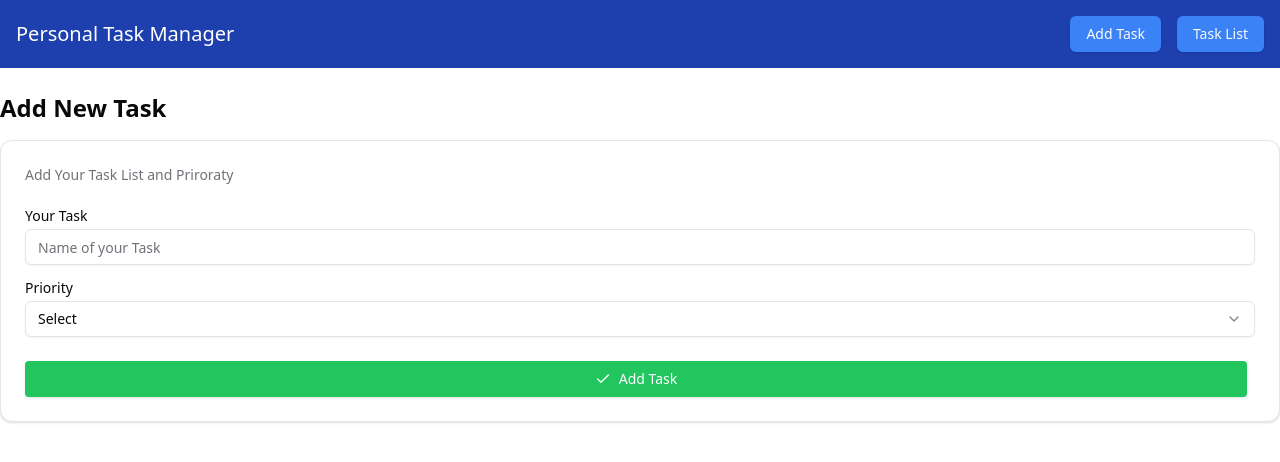
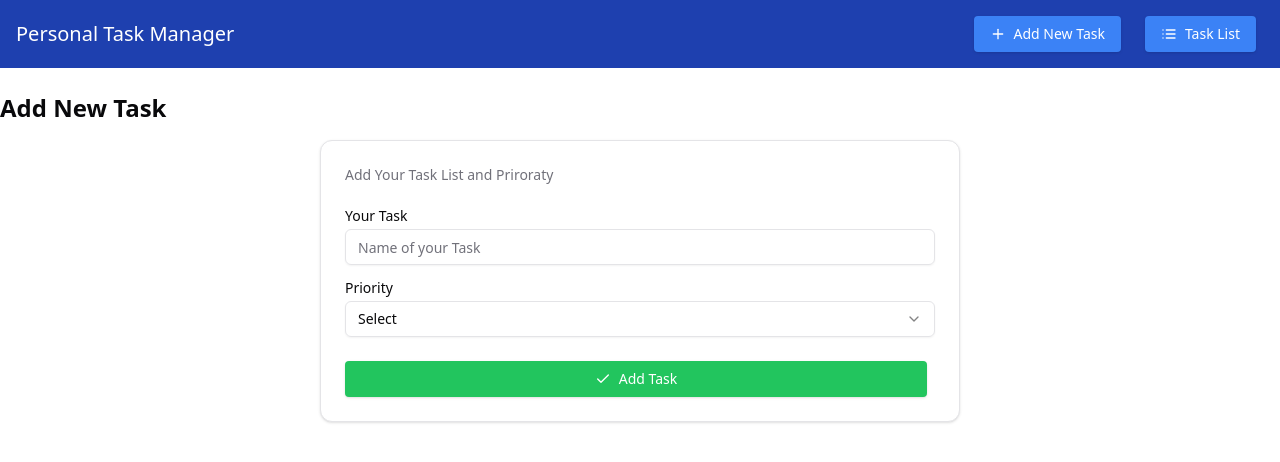
Before and after one commit to Madushan404/Task-Manager, a React (Vite) app: page /add-task in a window 1280 px wide. Shown: the top 462 px of the page. Built offline with nearby package versions, Linux system fonts and the light colour scheme.

Commit message:
use icon button and modify add form

```diff
--- a/package.json
+++ b/package.json
@@ -22,6 +22,7 @@
         "react": "^18.3.1",
         "react-dom": "^18.3.1",
         "react-hook-form": "^7.54.2",
+        "react-icons": "^5.4.0",
         "react-router-dom": "^7.1.3",
         "tailwind-merge": "^2.6.0",
         "tailwindcss-animate": "^1.0.7",
--- a/src/components/layout.tsx
+++ b/src/components/layout.tsx
@@ -1,5 +1,6 @@
 import { Link, Outlet } from "react-router-dom"
 import { Button } from "./ui/button"
+import { List, Plus } from "lucide-react"
 
 const Layout = () => {
     return (
@@ -10,13 +11,16 @@ const Layout = () => {
                         Personal Task Manager
                     </h1>
                     <div className="ml-auto flex gap-4">
-                        <Button className="bg-blue-500 hover:bg-blue-700  ml-auto flex gap-4 ">
+                        <Button className="mr-2  py-1 bg-blue-500  text-white rounded  hover:bg-blue-700">
+                        <Plus/>
                         <Link to="/add-task" >
-                         Add Task
+
+                         Add New Task
                         </Link>
                         </Button>
 
-                        <Button className="bg-blue-500 hover:bg-blue-700  ml-auto flex gap-4 ">
+                        <Button className="mr-2  py-1 bg-blue-500  text-white rounded  hover:bg-blue-700">
+                        <List/>
                         <Link  to="/task-page">
                          Task List
                         </Link>
--- a/src/components/task-form.tsx
+++ b/src/components/task-form.tsx
@@ -13,18 +13,18 @@ import {
 } from "@/components/ui/select"
 
 
-import { BellRing, Check } from "lucide-react"
+import {  Check } from "lucide-react"
 
-import { cn } from "@/lib/utils"
+
 import {
   Card,
   CardContent,
   CardDescription,
   CardFooter,
   CardHeader,
-  CardTitle,
+
 } from "@/components/ui/card"
-import { Switch } from "@/components/ui/switch"
+
 
 
 
@@ -48,17 +48,23 @@ const notifications = [
 interface TaskFormProps {
     taskName: string
     setTaskName: React.Dispatch<React.SetStateAction<string>>
+    setTaskType: React.Dispatch<React.SetStateAction<string>>
     handleSubmit: (e: React.FormEvent) => void
     taskToEdit?:TaskType;
+    taskToType?:TaskType;
+    taskType:string
 }
 
 
 
 const TaskForm: React.FC<TaskFormProps> = ({
     taskName,
+    taskType,
     setTaskName,
     handleSubmit,
-    taskToEdit
+    setTaskType,
+    taskToEdit,
+    taskToType
 }) => {
 
     useEffect(() => {
@@ -67,43 +73,50 @@ const TaskForm: React.FC<TaskFormProps> = ({
         }
     }, [taskToEdit, setTaskName]);
 
+    useEffect(() => {
+        if (taskToType) {
+            setTaskType(taskToType?.type); // Populate the input with the task's name when editing
+        }
+    }, [taskToEdit, setTaskName]);
+
 
 
     return (
 
+        <div  className="w-1/2 justify-center items-center mx-auto max-w-200">
         <Card>
   <CardHeader>
     <CardDescription>Add Your Task List and Priroraty</CardDescription>
   </CardHeader>
   <CardContent>
-  <form>
+  <form className="flex gap-3 " onSubmit={handleSubmit} id="taskForm">
           <div className="grid w-full items-center gap-4">
             <div className="flex flex-col space-y-1.5">
               <Label htmlFor="name">Your Task</Label>
-              <Input id="name" placeholder="Name of your Task" />
+              <Input id="name" required placeholder="Name of your Task" value={taskName} onChange={(e) => setTaskName(e.target.value)}/>
             </div>
             <div className="flex flex-col space-y-1.5">
               <Label htmlFor="framework">Priority</Label>
-              <Select>
+              <Select value={taskType} required onValueChange={setTaskType}>
                 <SelectTrigger id="framework">
                   <SelectValue placeholder="Select" />
                 </SelectTrigger>
                 <SelectContent position="popper">
-                  <SelectItem value="high">High</SelectItem>
-                  <SelectItem value="medium">Medium</SelectItem>
-                  <SelectItem value="low">Low</SelectItem>
+                  <SelectItem value="High">High</SelectItem>
+                  <SelectItem value="Medium">Medium</SelectItem>
+                  <SelectItem value="Low">Low</SelectItem>
                 </SelectContent>
               </Select>
             </div>
           </div>
-        </form>
+    </form>
   </CardContent>
   <CardFooter>
-    <Button className="w-full mr-2 bg-green-500 text-white py-1 px-3 rounded hover:bg-green-800"  > <Check />Add Task</Button>
+    <Button className="w-full mr-2 bg-green-500 text-white py-1 px-3 rounded hover:bg-green-800" id="taskForm" type="submit" onClick={() => document.getElementById("taskForm")?.requestSubmit()} > <Check />Add Task</Button>
   </CardFooter>
 </Card>
 
-
+</div>
 
 
 
--- a/src/components/task-list.tsx
+++ b/src/components/task-list.tsx
@@ -1,17 +1,8 @@
 import { TaskType } from "../types/task";
-import {
-    Dialog,
-    DialogContent,
-    DialogDescription,
-    DialogHeader,
-    DialogTitle,
-    DialogTrigger,
-  } from "@/components/ui/dialog"
 
   import {
     Table,
     TableBody,
-    TableCaption,
     TableCell,
     TableHead,
     TableHeader,
@@ -19,6 +10,7 @@ import {
   } from "@/components/ui/table"
 
 import { Button } from "@/components/ui/button"
+import { Edit, Plus, Trash } from "lucide-react";
 
 interface TaskListProps {
     tasks: TaskType[];
@@ -34,58 +26,73 @@ const TaskList: React.FC<TaskListProps> = ({
     setTaskToEdit,
 }) => {
     return (
-        <div>
+      <div className="w-full p-4 bg-white shadow-md rounded-lg">
       {tasks.length === 0 ? (
-                <p>No tasks yet. Add some tasks!</p>
+        <p className="text-gray-500 text-center py-4">No tasks yet. Add some tasks!</p>
       ) : (
-                <div className="mx-auto bg-[#E8F9FF]">
 
-                    <Table>
+
+        <div className="overflow-x-auto">
+           <Table className="w-full border border-gray-200 rounded-lg">
+
+            <TableHeader className="bg-gray-200 text-gray-700">
+              <TableRow>
+                <TableHead className="text-center p-4">To Do Task</TableHead>
+                <TableHead className="text-center p-4">Priority</TableHead>
+                <TableHead className="text-center p-4">Status</TableHead>
+                <TableHead className="text-center p-4">Actions</TableHead>
+              </TableRow>
+            </TableHeader>
+
+
+            <TableBody>
               {tasks.map((task) => (
                 <TableRow
                   key={task.id}
-                                className="mb-2 p-3 border-0.5 rounded shadow-md" >
-
-                                <span
-                                    className={`mr-2 ${
-                                        task.status === "completed" ? "line-through" : ""
-                                    }`}
+                  className="odd:bg-gray-100 even:bg-white transition duration-200 hover:bg-gray-50"
                 >
+                  <TableCell className="p-4">
+                    <span className={task.status === "completed" ? "line-through text-gray-500" : ""}>
                       {task.name}
                     </span>
+                  </TableCell>
 
-                                <div className="flex justify-end items-center gap-2">
+                  <TableCell className="p-4">
+                    <span className="capitalize">{task.type}</span>
+                  </TableCell>
+
+                  <TableCell className="text-center">
                     <Button
-                                        className="mr-2 bg-green-500 text-white py-1 px-3 rounded hover:bg-green-800"
+                      className="bg-green-500 text-white rounded hover:bg-green-800 "
                       onClick={() =>
-                                            updateStatus(
-                                                task.id,
-                                                task.status === "completed"
-                                                    ? "pending"
-                                                    : "completed"
-                                            )
+                        updateStatus(task.id, task.status === "completed" ? "pending" : "completed")
                       }
                     >
-                                        {task.status === "completed"
-                                            ? "Mark as Pending"
-                                            : "Mark as Completed"}
+                      {task.status === "completed" ? "Mark as Pending" : "Mark as Completed"}
                     </Button>
+                  </TableCell>
+
+                  <TableCell className="text-center">
                     <Button
-                                        className="mr-2 bg-yellow-500 text-white py-1 px-3 rounded hover:bg-yellow-700"
+                      className="mr-2  py-1  text-green-400 rounded "
+                      variant="link"
                       onClick={() => setTaskToEdit(task)}
                     >
-                                        Edit
+                      <Edit/>
                     </Button>
 
                     <Button
-                                        className="bg-red-500 text-white py-1 px-3 rounded hover:bg-red-700"
+                      className=" py-1  text-red-400 rounded "
+                      variant="link"
                       onClick={() => deleteTask(task.id)}
                     >
-                                        Delete
+                       <Trash/>
+
                     </Button>
-                                </div>
+                  </TableCell>
                 </TableRow>
               ))}
+            </TableBody>
           </Table>
         </div>
       )}
--- a/src/pages/add-task.tsx
+++ b/src/pages/add-task.tsx
@@ -5,6 +5,7 @@ import TaskForm from "../components/task-form"
 
 const AddTask = () => {
     const [taskName, setTaskName] = useState<string>("")
+    const [taskType, setTaskType] =useState<string>("")
     const navigate = useNavigate()
 
     const handleSubmit = (e: React.FormEvent) => {
@@ -13,7 +14,8 @@ const AddTask = () => {
         const newTask: TaskType = {
             id: Date.now().toString(),
             name: taskName,
-            status: "pending"
+            status: "pending",
+            type: taskType
         }
 
         const savedTasks = JSON.parse(
@@ -28,6 +30,8 @@ const AddTask = () => {
         <div>
             <h2 className="text-2xl font-bold mb-4">Add New Task</h2>
             <TaskForm
+                taskType={taskType}
+                setTaskType={setTaskType}
                 taskName={taskName}
                 setTaskName={setTaskName}
                 handleSubmit={handleSubmit}
--- a/src/types/task.ts
+++ b/src/types/task.ts
@@ -2,4 +2,5 @@ export type TaskType = {
     id: string
     name: string
     status: "completed" | "pending"
+    type: string
 }
```
Also changed, not shown: src/pages/task-page.tsx (+0 -10 lines), 1 other file (tests, documents, lock files or other folders). Lines whose indentation alone changed are shown as unchanged.
